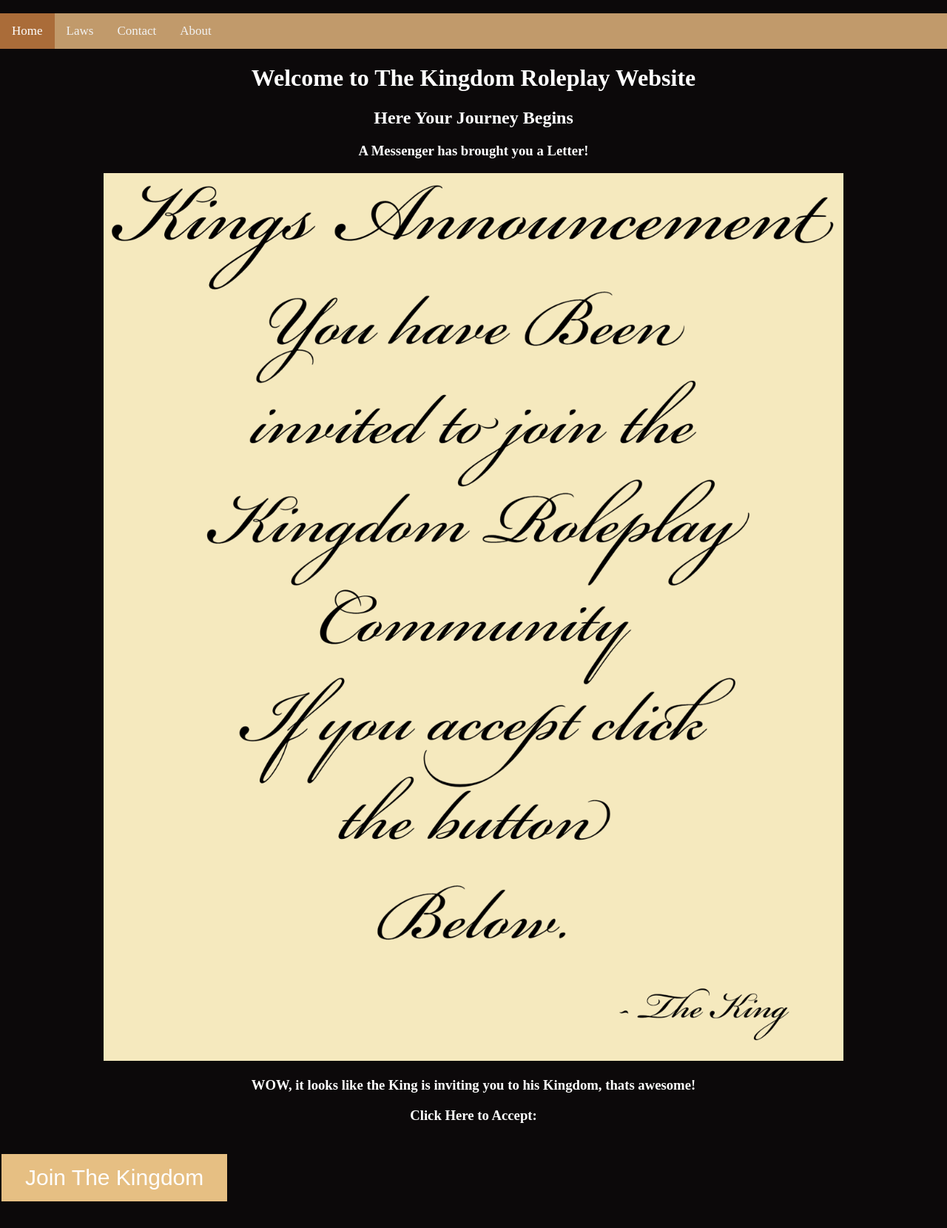
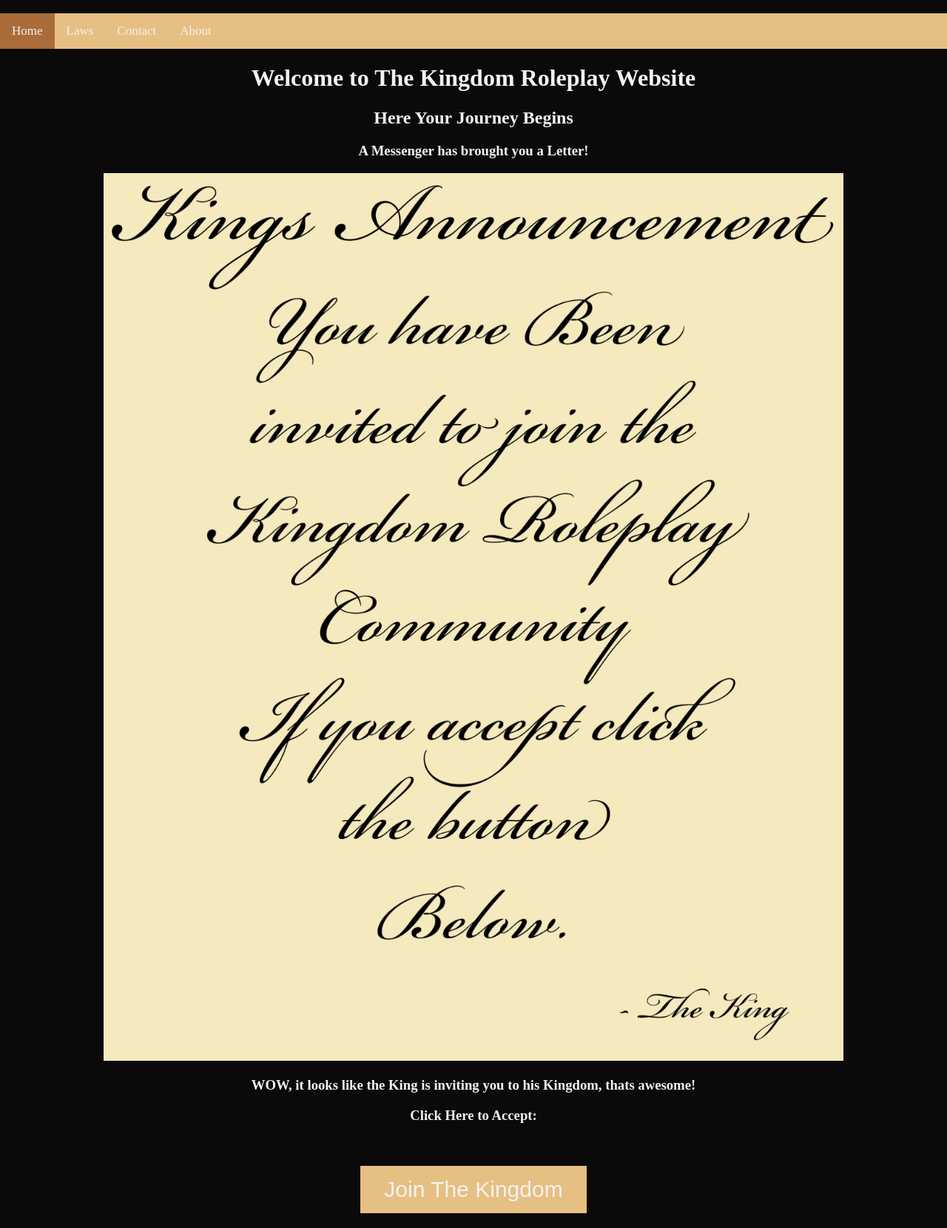
Before and after one commit to Shaylin-8bit/politics-rp-website, a website: page static/index.html in a window 1280 px wide. Shown: the part 818-2478 px from the top of the page at 74% size. Before the commit the page ends 2446 px from the top, so only its background shows below. Drawn offline with Linux system fonts and the light colour scheme.

Commit message:
formatted CSS

```diff
--- a/static/index.html
+++ b/static/index.html
@@ -1,115 +1,43 @@
 <!DOCTYPE html>
+
 <html lang="en">
-
   <head>
     <meta name="viewport" content="width=device-width, initial-scale=1">
     <meta charset="utf-8">
     <title>Home Page</title>
-    <style>
-      body {
-        margin: 0;
-        font-family: Arial, Helvetica, sans-serif;
-        background-color:#0C090A;
-      }
 
-      .topnav {
-        overflow: hidden;
-        background-color: #C19A6B;
-      }
+    <link rel="stylesheet" type="text/css" href="styles/globals.css">
+    <link rel="stylesheet" type="text/css" href="styles/index/nav.css">
+    <link rel="stylesheet" type="text/css" href="styles/index/primary.css">
+  </head>
 
-      .topnav a {
-        float: left;
-        display: block;
-        color: #f2f2f2;
-        text-align: center;
-        padding: 14px 16px;
-        text-decoration: none;
-        font-size: 17px;
-      }
-
-      .topnav a:hover {
-        background-color: #E6BF83;
-        color: black;
-      }
-
-      .topnav a.active {
-        background-color: #AA6C39;
-        color: white;
-      }
-
-      .topnav .icon {
-        display: none;
-      }
-
-      @media screen and (max-width: 600px) {
-        .topnav a:not(:first-child) {display: none;}
-        .topnav a.icon {
-          float: right;
-          display: block;
-        }
-      }
-
-      @media screen and (max-width: 600px) {
-        .topnav.responsive {position: relative;}
-        .topnav.responsive .icon {
-          position: absolute;
-          right: 0;
-          top: 0;
-        }
-        .topnav.responsive a {
-          float: none;
-          display: block;
-          text-align: center;
-        }
-      }
-    </style>
-    <style>
-      h1 {text-align: center;}
-      p {text-align: center;}
-      div {text-align: center;}
-      h3 {text-align: center;}
-      h2 {text-align: center;}
-      </style>
-      <style>
-      body {
-        font-family: 'Times New Roman', serif;
-      }
-    </style>
-    <style>
-      .button {
-        border: none;
-        color: white;
-        padding: 15px 32px;
-        text-align: center;
-        text-decoration: none;
-        display: inline-block;
-        font-size: 30px;
-        margin: 4px 2px;
-        cursor: pointer;
-      }
-
-      .button1 {background-color: #E6BF83;}
-    </style>
-  </head>
   <body>
     <p>
       <img src="images/Castle_and_Town.png" alt="LOGO" width="1900" height="800">
     </p>
+
     <div class="topnav" id="myTopnav">
       <a href="index.html" class="active">Home</a>
       <a href="laws.html">Laws</a>
       <a href="#contact">Contact</a>
       <a href="#about">About</a>
     </div>
-    <h1 style="color:white;">Welcome to The Kingdom Roleplay Website</h1>
-    <h2 style="color:white;">Here Your Journey Begins</h2>
-    <h3 style="color:white;">A Messenger has brought you a Letter!</h3>
+
+    <h1>Welcome to The Kingdom Roleplay Website</h1>
+    <h2>Here Your Journey Begins</h2>
+    <h3>A Messenger has brought you a Letter!</h3>
+
     <p>
       <img src="/images/Kings_Invite.png" alt="kings invite" width="1000" height="1200">
     </p>
-    <h3 style="color:white;">WOW, it looks like the King is inviting you to his Kingdom, thats awesome!</h3>
-    <h3 style="color:white;">Click Here to Accept:</h3>
+
+    <h3>WOW, it looks like the King is inviting you to his Kingdom, thats awesome!</h3>
+    <h3>Click Here to Accept:</h3>
+
     <br>
-    <a href="https://discord.gg/spd3eXvXu4"><button class="button button1">Join The Kingdom</button></a>
+    <p>
+      <a href="https://discord.gg/spd3eXvXu4"><button>Join The Kingdom</button></a>
+    </p>
   </body>
+
 </html>
--- /dev/null
+++ b/static/styles/globals.css
@@ -0,0 +1,8 @@
+* {
+    --light: #f2f2f2;
+    --dark: #050505;
+
+    --bg: #0C090A;
+    --tan: #E6BF83;
+    --dark-tan: #AA6C39;
+}
--- /dev/null
+++ b/static/styles/index/nav.css
@@ -0,0 +1,52 @@
+.topnav {
+    overflow: hidden;
+    background-color: var(--tan);
+}
+
+.topnav a {
+    float: left;
+    display: block;
+    color: var(--light);
+    text-align: center;
+    padding: 14px 16px;
+    text-decoration: none;
+    font-size: 17px;
+}
+
+.topnav a:hover {
+    background-color: var(--tan);
+    color: var(--dark);
+}
+
+.topnav a.active {
+    background-color: var(--dark-tan);
+    color: var(--light);
+}
+
+.topnav .icon {
+    display: none;
+}
+
+
+@media screen and (max-width: 600px) {
+    .topnav a:not(:first-child) {display: none;}
+    .topnav a.icon {
+        float: right;
+        display: block;
+    }
+}
+
+@media screen and (max-width: 600px) {
+    .topnav.responsive {position: relative;}
+    .topnav.responsive .icon {
+        position: absolute;
+        right: 0;
+        top: 0;
+    }
+
+    .topnav.responsive a {
+        float: none;
+        display: block;
+        text-align: center;
+    }
+}
--- /dev/null
+++ b/static/styles/index/primary.css
@@ -0,0 +1,23 @@
+body {
+    margin: 0;
+    background-color: var(--bg);
+    font-family: 'Times New Roman', serif;
+}
+
+p, h1, h2, h3 {
+    text-align: center;
+    color: var(--light);
+}
+
+button {
+    border: none;
+    color: var(--light);
+    padding: 15px 32px;
+    text-align: center;
+    text-decoration: none;
+    display: inline-block;
+    font-size: 30px;
+    margin: 4px 2px;
+    cursor: pointer;
+    background-color: var(--tan);
+}
```
